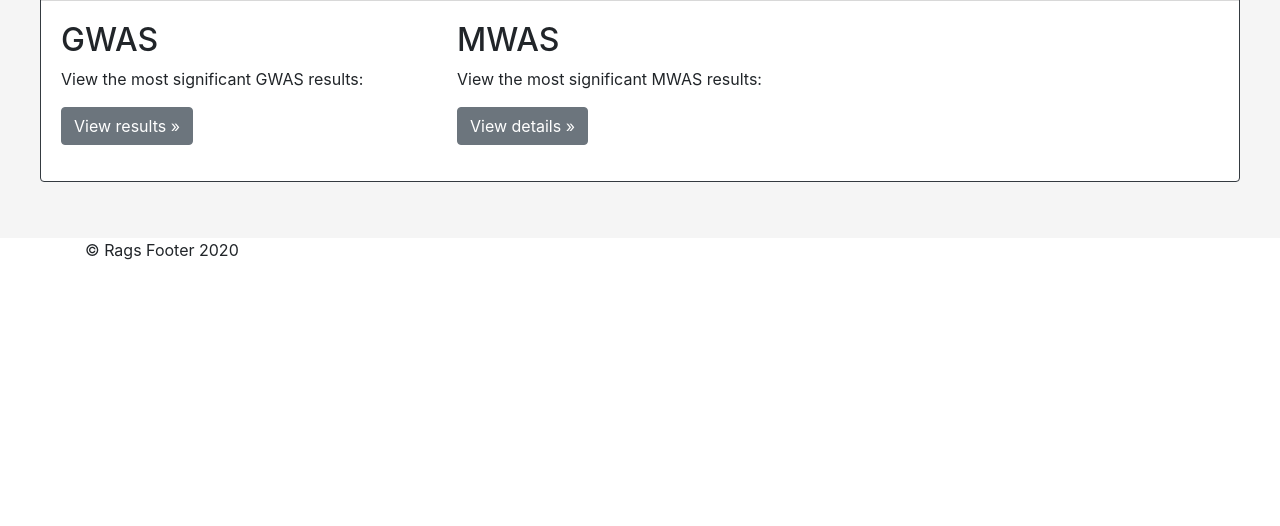
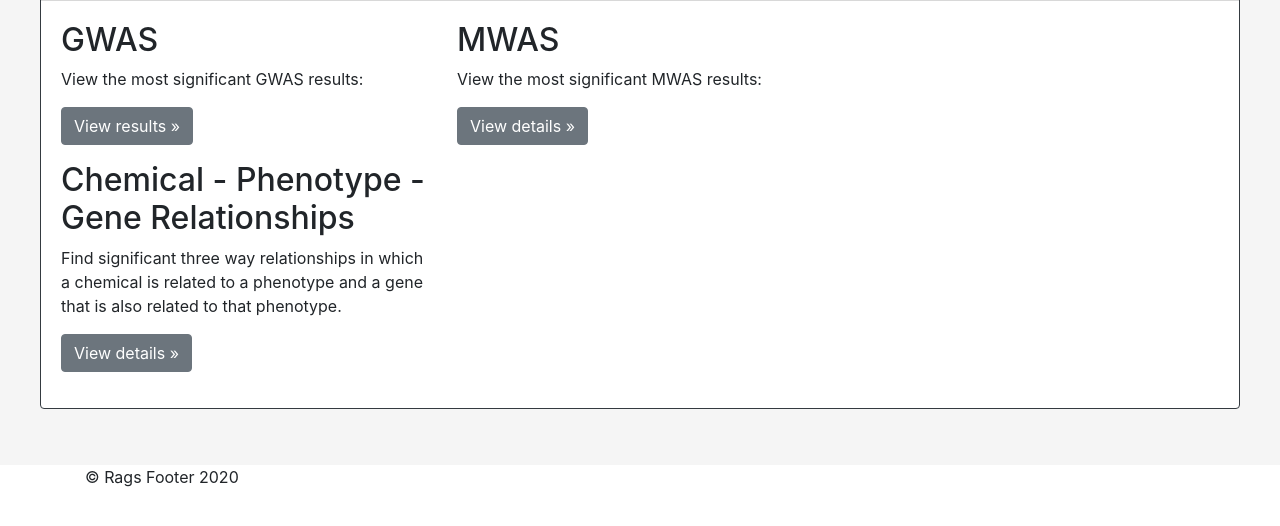
Before and after one commit to ObesityHub/robokop-rags, a FastAPI app: template rags_app/templates/project_queries.html.jinja in a window 1280 px wide. Shown: the part 155-681 px from the top of the page. Run offline with FastAPI, Linux system fonts and the light colour scheme; the template is opened without the code that fills it, so the values that code supplies are empty; parts of the project's set-up code (start-up, migrations or seed data) failed here and were passed over; some libraries are stand-ins or nearby versions.

Commit message:
adding deleting projects from graph, more canned queries

```diff
--- a/rags_app/main.py
+++ b/rags_app/main.py
@@ -66,12 +66,14 @@ def delete_project(request: Request,
                    project_id: int = Form(...),
                    rags_project_db: RagsProjectDB = Depends(get_db)):
     template_context = {"request": request}
+    rags_graph_db = RagsGraphDB()
+    rags_graph_db.delete_project(project_id)
     if rags_project_db.project_exists_by_id(project_id):
         rags_project_db.delete_project(project_id)
-        template_context["success_message"] = f'Project deleted successfully.'
     else:
         raise HTTPException(status_code=400, detail="That project doesn't exist or was already deleted.")
 
+    template_context["success_message"] = f'Project deleted successfully.'
     template_context["projects"] = get_projects_for_display(rags_project_db)
 
     return templates.TemplateResponse("projects.html.jinja", template_context)
@@ -234,6 +236,12 @@ def project_query_view(project_id: int, query_id:int, request: Request, rags_pro
         template_context["project_query"] = custom_query + " (limited to 50 results)"
         template_context["project_query_results"] = results
         template_context["project_query_headers"] = ["Metabolite", "Association Study", "P Value"]
+    elif query_id == 3:
+        custom_query = f"MATCH (c:chemical_substance)--(g:gene)--(v:sequence_variant)-[x]-(d:disease_or_phenotypic_feature)-[y]-(c) WHERE x.p_value < 1e-5 AND y.p_value < 1e-6 RETURN d.id, c.id, y.p_value, v.id, x.p_value, g.id"
+        results = rags_graph_db.query_the_graph(custom_query, limit=50)
+        template_context["project_query"] = custom_query + " (limited to 50 results)"
+        template_context["project_query_results"] = results
+        template_context["project_query_headers"] = ["Phenotype", "Chemical", "Chem p-value", "Sequence Variant", "Variant p-value", "Gene"]
 
     return get_project_query_view(rags_project_db, project_id, template_context)
 
--- a/rags_app/rags_src/rags_graph_db.py
+++ b/rags_app/rags_src/rags_graph_db.py
@@ -1,4 +1,3 @@
-
 from neo4j import GraphDatabase
 
 import os
@@ -39,6 +38,10 @@ class RagsGraphDB(object):
 
         return return_list
 
+    def delete_project(self, project_id: int):
+        with self.get_session() as session:
+            session.run(f'match (a)-[r:related_to{{project_id={project_id}}}-(b) delete r')
+
     def __del__(self):
         if self.graph_db_driver:
             self.graph_db_driver.close()
--- a/rags_app/rags_src/services/synonymizer.py
+++ b/rags_app/rags_src/services/synonymizer.py
@@ -1,4 +1,3 @@
-
 from rags_src.rags_cache import Cache
 from rags_src.graph_components import KNode, LabeledID
 from rags_src.util import LoggingUtil, Text
@@ -30,7 +29,7 @@ class Synonymizer(object):
             logger.warning(e)
             normalization = None
         if normalization:
-            logger.debug(f"cache hit: {key}")
+            logger.info(f"cache hit: {key} {normalization}")
         else:
             if node.type == node_types.SEQUENCE_VARIANT:
                 normalization = self.get_sequence_variant_normalization(node)
@@ -70,7 +69,7 @@ class Synonymizer(object):
 
         return [node.id, node.name, node.synonyms]
 
-    def get_sequence_variant_normalization(self, node:KNode):
+    def get_sequence_variant_normalization(self, node: KNode):
         syns = self.get_sequence_variant_synonyms(node)
         node.synonyms = syns
         caids = node.get_synonyms_by_prefix('CAID')
--- a/rags_app/templates/project_queries.html.jinja
+++ b/rags_app/templates/project_queries.html.jinja
@@ -24,12 +24,13 @@
             <p>View the most significant MWAS results:</p>
             <p><a class="btn btn-secondary" href="/project_query/{{ project.id }}/2" role="button">View details &raquo;</a></p>
           </div>
-          <!--
+        </div>
+        <div class="row">
           <div class="col-md-4">
-            <h2>All The AS</h2>
-            <p>Donec sed odio dui. Cras justo odio, dapibus ac facilisis in, egestas eget quam. Vestibulum id ligula porta felis euismod semper. Fusce dapibus, tellus ac cursus commodo, tortor mauris condimentum nibh, ut fermentum massa justo sit amet risus.</p>
-            <p><a class="btn btn-secondary" href="#" role="button">View details &raquo;</a></p>
-          </div>-->
+            <h2>Chemical - Phenotype - Gene Relationships</h2>
+            <p>Find significant three way relationships in which a chemical is related to a phenotype and a gene that is also related to that phenotype.  </p>
+            <p><a class="btn btn-secondary" href="/project_query/{{ project.id }}/3" role="button">View details &raquo;</a></p>
+          </div>
         </div>
      </div>
   </div>
```
